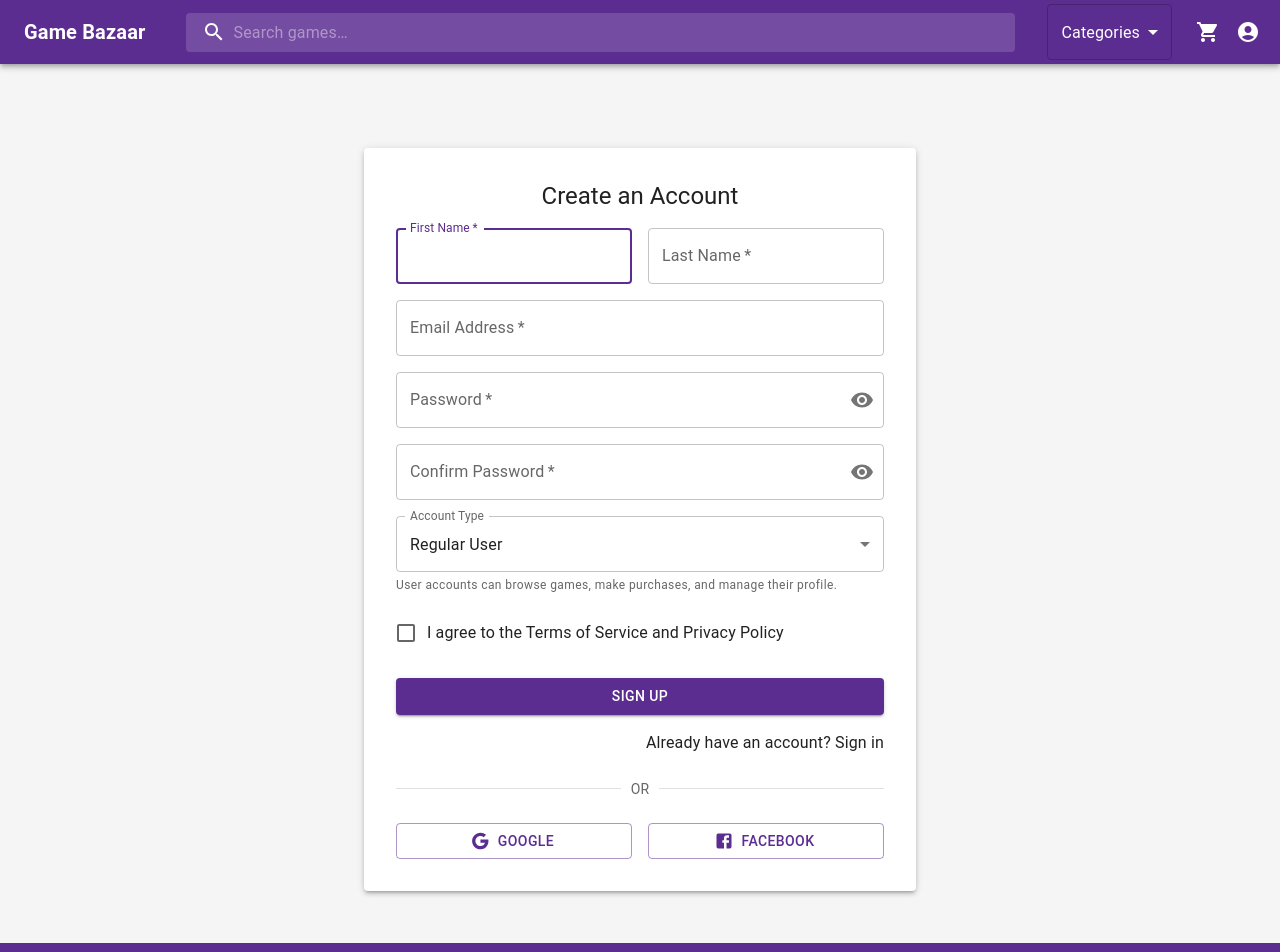
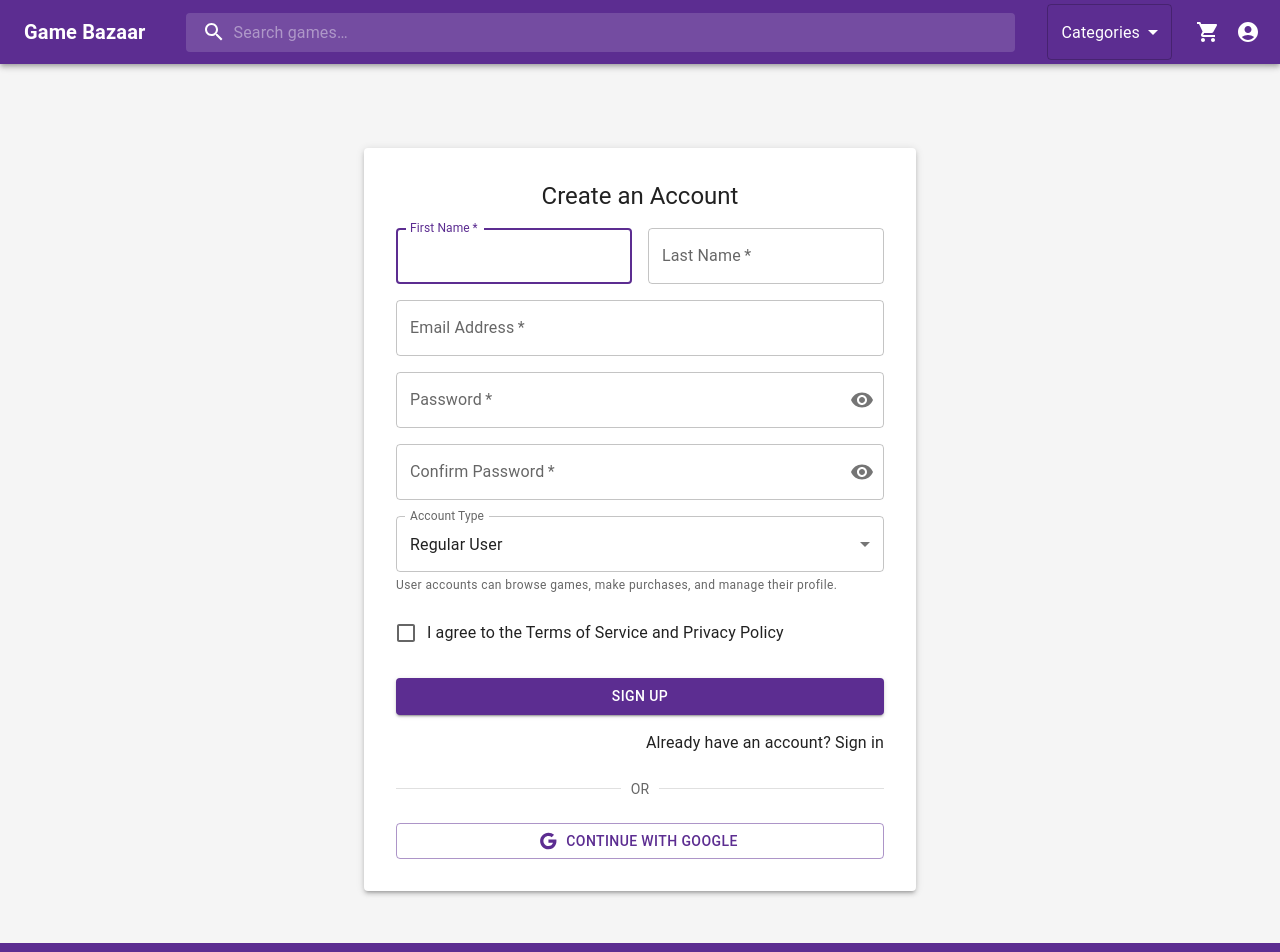
Before and after one commit to Toufik-Islam/EC_GameBazaar, a React (Vite) app in the folder frontend/: page /register in a window 1280 px wide. Shown: the top 952 px of the page. Built offline with nearby package versions, Linux system fonts and the light colour scheme.

Commit message:
login register page updated

```diff
--- a/frontend/src/pages/LoginPage.tsx
+++ b/frontend/src/pages/LoginPage.tsx
@@ -15,7 +15,7 @@ import {
   InputAdornment,
   Link
 } from '@mui/material';
-import { Facebook, Visibility, VisibilityOff } from '@mui/icons-material';
+import { Google, Visibility, VisibilityOff } from '@mui/icons-material';
 
 export default function LoginPage() {
   const navigate = useNavigate();
@@ -142,16 +142,14 @@ export default function LoginPage() {
               <Typography variant="body2" color="text.secondary">
                 OR
               </Typography>
-            </Divider>
-
-            <Grid container spacing={2}>
+            </Divider>            <Grid container spacing={2}>
               <Grid item xs={12}>
                 <Button
                   fullWidth
                   variant="outlined"
-                  startIcon={<Facebook />}
+                  startIcon={<Google />}
                 >
-                  Continue with Facebook
+                  Continue with Google
                 </Button>
               </Grid>
             </Grid>
--- a/frontend/src/pages/RegisterPage.tsx
+++ b/frontend/src/pages/RegisterPage.tsx
@@ -21,7 +21,7 @@ import {
   MenuItem,
   SelectChangeEvent
 } from '@mui/material';
-import { Google, Facebook, Visibility, VisibilityOff } from '@mui/icons-material';
+import { Google, Visibility, VisibilityOff } from '@mui/icons-material';
 import { useAuth } from '../context/AuthContext';
 
 export default function RegisterPage() {
@@ -377,24 +377,14 @@ export default function RegisterPage() {
                 OR
               </Typography>
             </Divider>
-
-            <Grid container spacing={2}>
-              <Grid item xs={6}>
+              <Grid container spacing={2}>
+              <Grid item xs={12}>
                 <Button
                   fullWidth
                   variant="outlined"
                   startIcon={<Google />}
                 >
-                  Google
-                </Button>
-              </Grid>
-              <Grid item xs={6}>
-                <Button
-                  fullWidth
-                  variant="outlined"
-                  startIcon={<Facebook />}
-                >
-                  Facebook
+                  Continue with Google
                 </Button>
               </Grid>
             </Grid>
```
